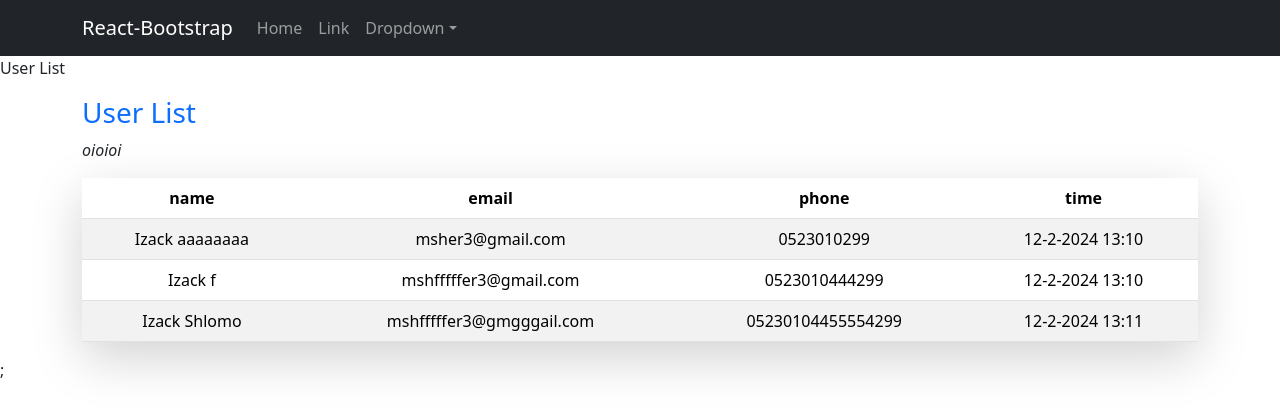
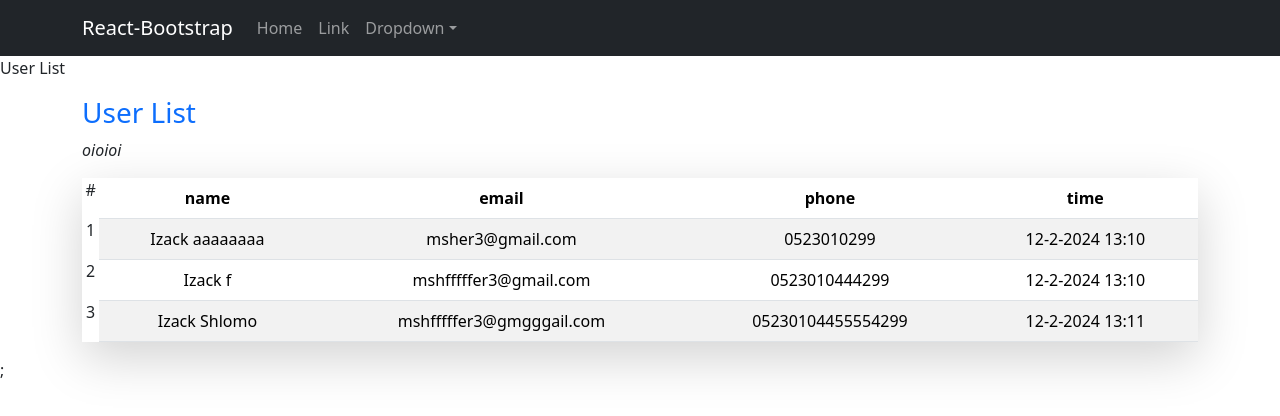
Before and after one commit to itzik-lesher/crm, a React (Create React App) app: page / in a window 1280 px wide. Shown: the top 416 px of the page. Built offline with nearby package versions, Linux system fonts and the light colour scheme.

Commit message:
add index in the right side

```diff
--- a/src/components/UserList.js
+++ b/src/components/UserList.js
@@ -101,8 +101,11 @@ const UserList = () => {
             <Table striped border hover className="shadow-lg text-center">
               <thead>
                 <tr>
+                  #
                   {state.formFields.map((field) => {
-                    return <th>{field}</th>;
+                    return(
+                       <th>{field}</th>
+                    )
                   })}
                 </tr>
               </thead>
@@ -110,6 +113,7 @@ const UserList = () => {
                 {state.formFieldsContet.map((userLine, userIndex) => {
                   return (
                     <tr key={userIndex}>
+                      { userIndex + 1 }
                       {userLine.map((formField) => {
                         return <td>{formField}</td>;
                       })}
```
